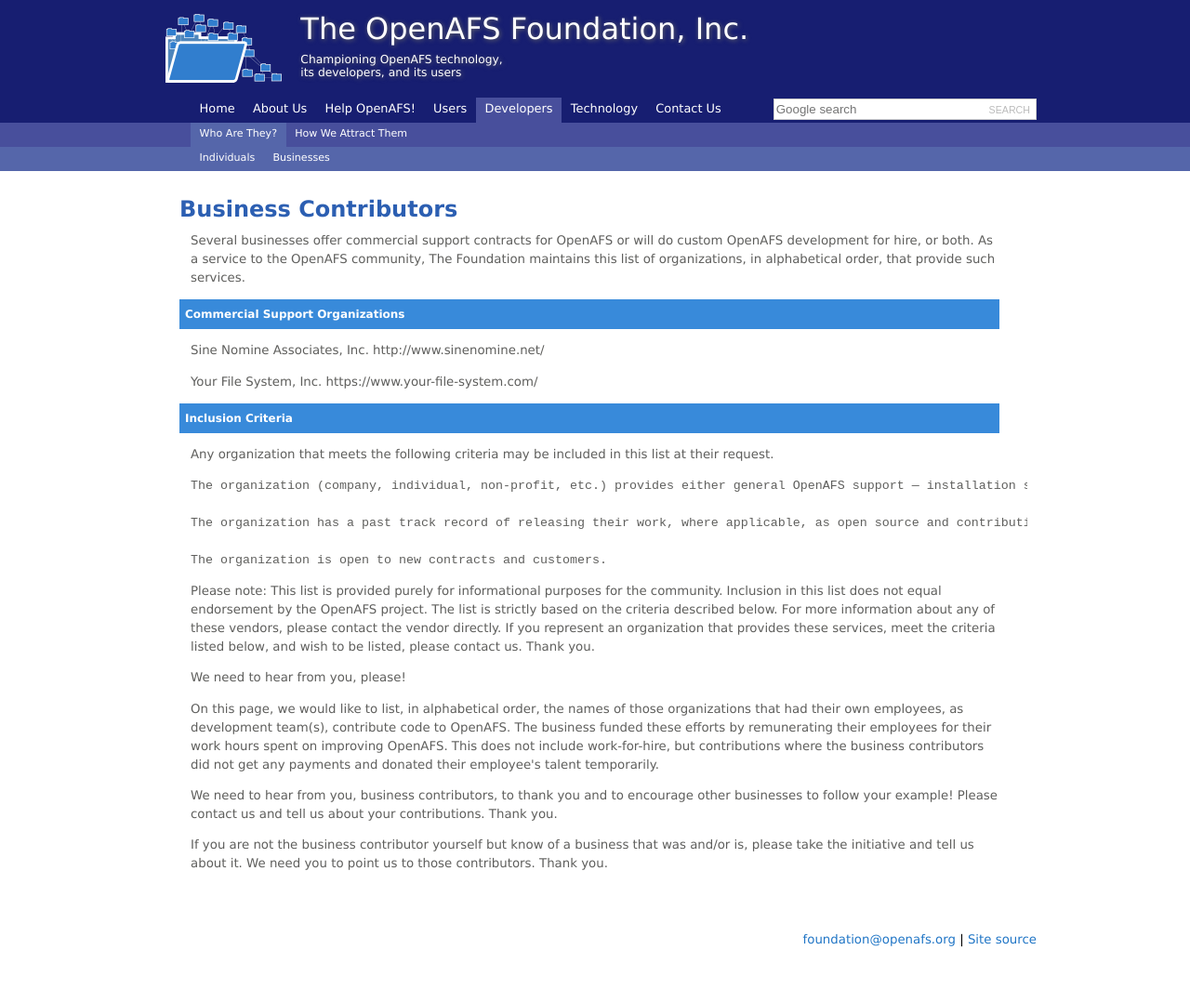
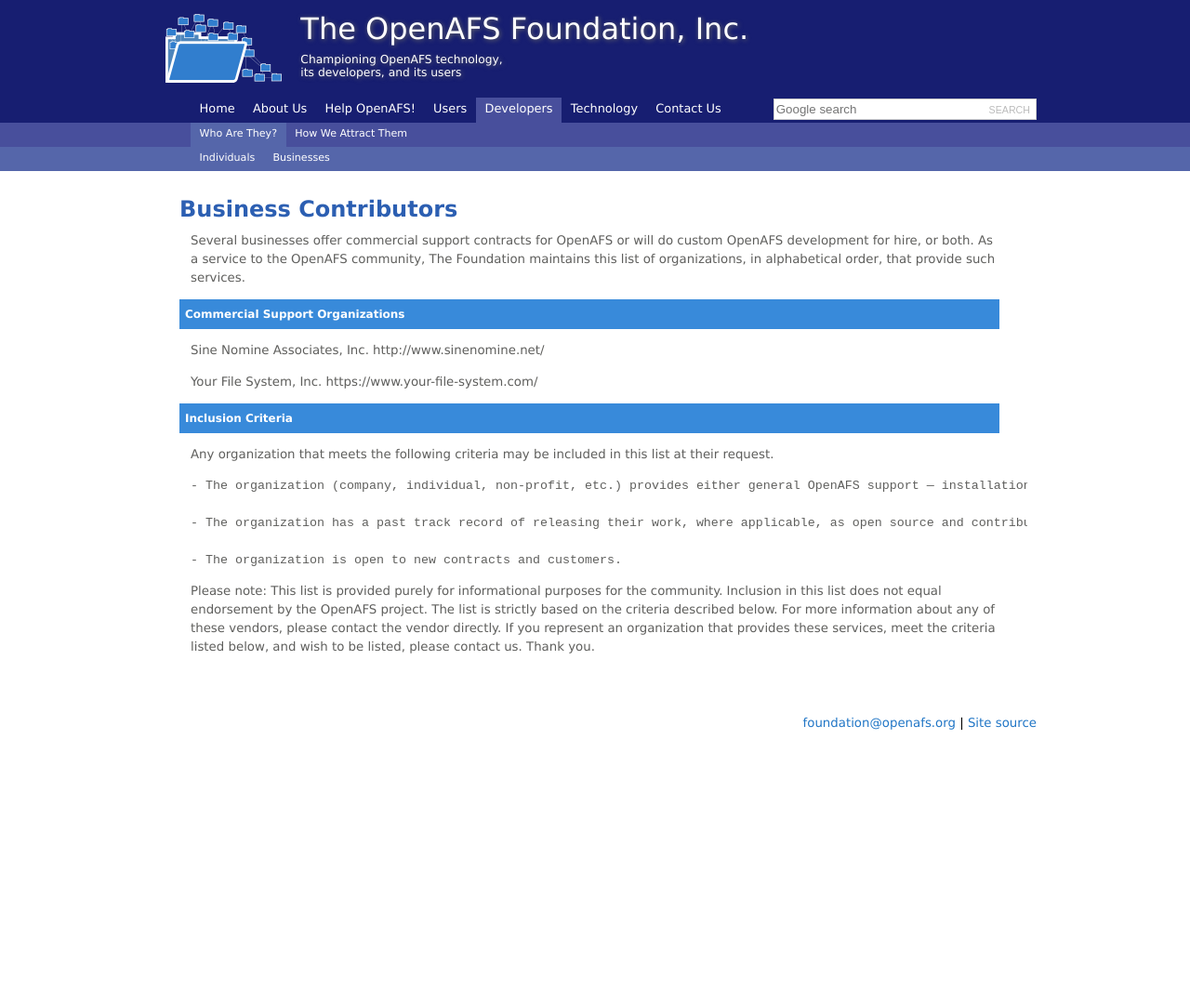
Before and after one commit to openafsfoundation/openafsfoundation.org, a Jekyll site: the page built from devs/business/index.md, in a window 1280 px wide. Shown: the whole page at 93% size. Built offline with Jekyll 4.4.1, drawn with Linux system fonts in a browser that asks for light colours; after the commit the page ends 900 px from its top, so only the background shows below that.

Commit message:
Update index.md

```diff
--- a/devs/business/index.md
+++ b/devs/business/index.md
@@ -19,18 +19,10 @@
 
 Any organization that meets the following criteria may be included in this list at their request.
 
-    The organization (company, individual, non-profit, etc.) provides either general OpenAFS support — installation services, bug analysis and fixes, administrative support, and so forth — or OpenAFS development for hire, or both.
+    - The organization (company, individual, non-profit, etc.) provides either general OpenAFS support — installation services, bug analysis and fixes, administrative support, and so forth — or OpenAFS development for hire, or both.
 
-    The organization has a past track record of releasing their work, where applicable, as open source and contributing it back to the OpenAFS community. Specifically, the organization has submitted at least five patches and/or bug reports to the project in the past year.
+    - The organization has a past track record of releasing their work, where applicable, as open source and contributing it back to the OpenAFS community. Specifically, the organization has submitted at least five patches and/or bug reports to the project in the past year.
 
-    The organization is open to new contracts and customers.
+    - The organization is open to new contracts and customers.
 
 Please note: This list is provided purely for informational purposes for the community. Inclusion in this list does not equal endorsement by the OpenAFS project. The list is strictly based on the criteria described below. For more information about any of these vendors, please contact the vendor directly. If you represent an organization that provides these services, meet the criteria listed below, and wish to be listed, please contact us. Thank you.
-
-We need to hear from you, please!
-
-On this page, we would like to list, in alphabetical order, the names of those organizations that had their own employees, as development team(s), contribute code to OpenAFS.  The business funded these efforts by remunerating their employees for their work hours spent on improving OpenAFS.  This does not include work-for-hire, but contributions where the business contributors did not get any payments and donated their employee's talent temporarily.
-
-We need to hear from you, business contributors, to thank you and to encourage other businesses to follow your example!  Please contact us and tell us about your contributions.  Thank you.
-
-If you are not the business contributor yourself but know of a business that was and/or is, please take the initiative and tell us about it.  We need you to point us to those contributors. Thank you.
```
